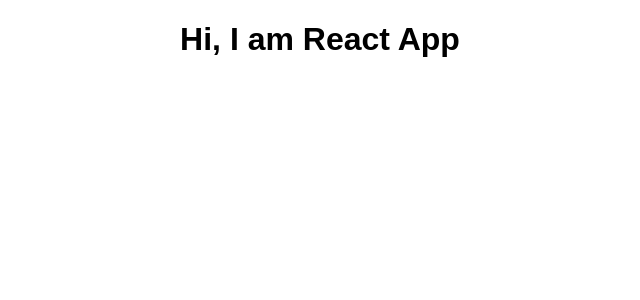
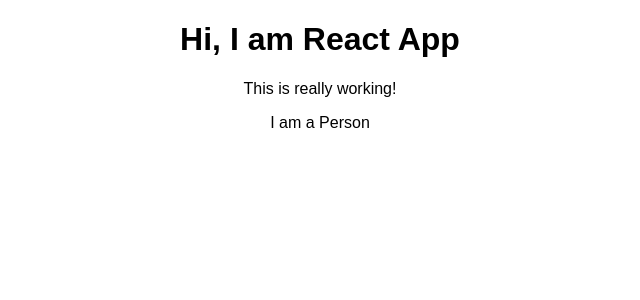
Before and after one commit to Mikele11/Udemy-React-lerning, a React (Create React App) app: page / in a window 1280 px wide. Shown: the top 300 px of the page, without its empty margins (320-960 px from the left). Built offline with nearby package versions, Linux system fonts and the light colour scheme.

Commit message:
add Person component

```diff
--- a/src/App.js
+++ b/src/App.js
@@ -1,11 +1,14 @@
 import React, { Component } from 'react';
 import './App.css';
+import Person from './Person/Person'
 
 class App extends Component {
   render() {
     return (
       <div className="App">
         <h1>Hi, I am React App</h1>
+        <p>This is really working!</p>
+        <Person />
       </div>
     );
   }
--- /dev/null
+++ b/src/Person/Person.js
@@ -0,0 +1,6 @@
+import React from 'react'
+
+const person = () =>{
+    return <p>I am a Person</p>
+}
+export default person;
```
